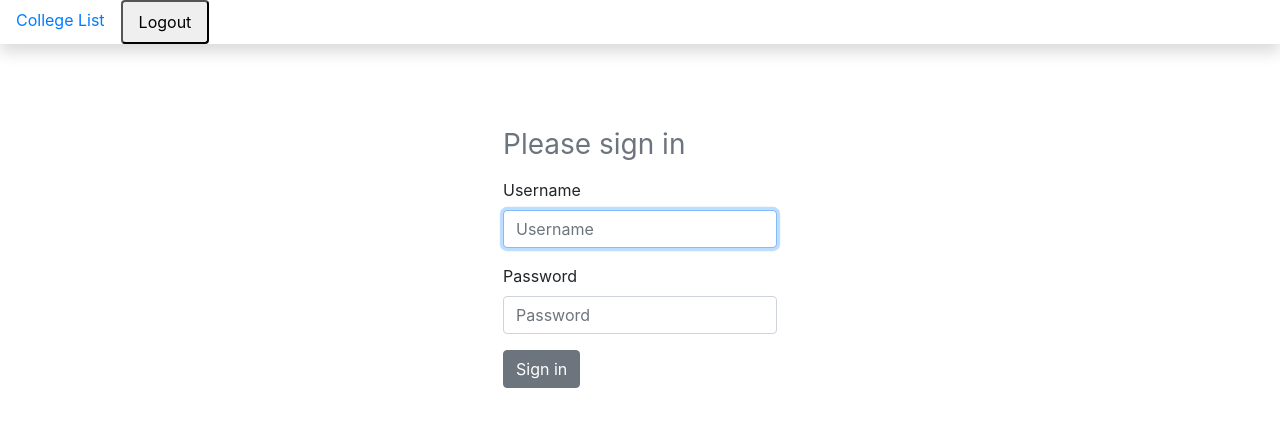
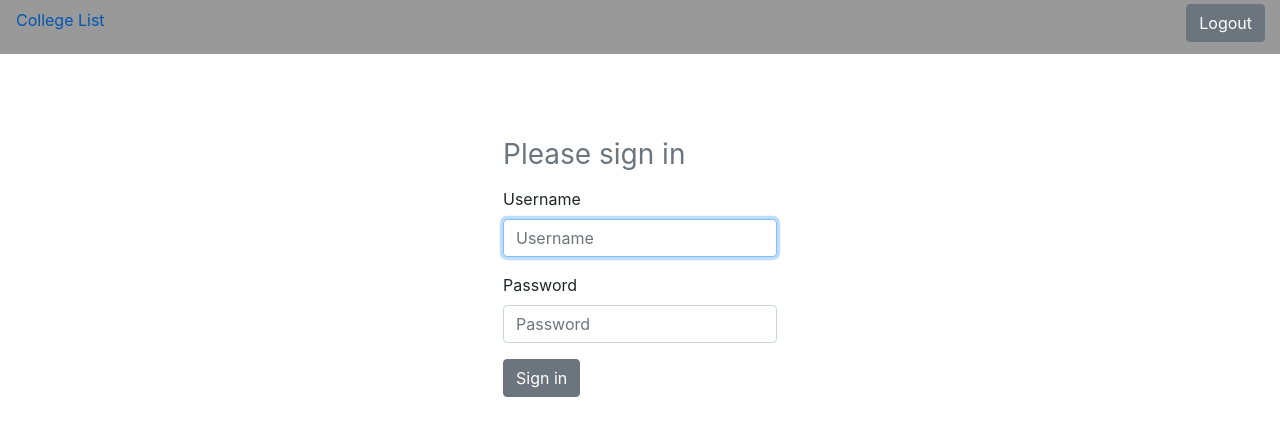
Before and after one commit to mmcdevitt1997/collegecostclient, a React (Create React App) app: page /login in a window 1280 px wide. Shown: the top 436 px of the page. Built offline with nearby package versions, Linux system fonts and the light colour scheme; sample sign-in values are in the browser's storage.

Commit message:
nav bar stuff

```diff
--- a/src/components/college/MyColleges.js
+++ b/src/components/college/MyColleges.js
@@ -59,7 +59,7 @@ const MyColleges = props => {
                   <br />
 
                   <div className = "editDeleteButton">
-                  <Button onClick={() => deleteMyCollege(myCollege.id)}>
+                  <Button className="deleteBtn" onClick={() => deleteMyCollege(myCollege.id)}>
                    X
                   </Button>
                   <Button onClick={() => {props.history.push(`/editcollegepage/${myCollege.id}`)}}>Edit</Button>
--- a/src/components/costpage/CostPage.js
+++ b/src/components/costpage/CostPage.js
@@ -102,7 +102,7 @@ const CostPage = props => {
                                 Edit
                               </Button>
                               <Button
-                                className="costButton"
+                                className="costButton  deleteBtn"
                                 onClick={() => deleteCost(cost.id)}
                               >
                                 {" "}
--- a/src/components/nav/NavBar.css
+++ b/src/components/nav/NavBar.css
@@ -0,0 +1,14 @@
+.navColor{
+    background-color:#999999;
+    justify-content: space-between;
+}
+
+a{
+    color: whitesmoke;
+}
+.navButton{
+    margin: -19%;
+    margin-top: 5%;
+    margin-bottom: 15%;
+
+}
--- a/src/components/nav/NavBar.js
+++ b/src/components/nav/NavBar.js
@@ -2,23 +2,24 @@ import React from "react";
 import { Link } from "react-router-dom";
 import "bootstrap/dist/css/bootstrap.min.css";
 import useSimpleAuth from "../hooks/ui/useSimpleAuth";
+import "./NavBar.css";
+import { Nav, NavItem, Button } from 'reactstrap';
 
 const NavBar = props => {
   const { isAuthenticated, logout } = useSimpleAuth();
 
   return (
-    <nav className="navbar navbar-light light-blue flex-md-nowrap p-0 shadow navbar1">
-      <ul className="nav nav-pills nav-fill">
+    <Nav className = "navColor">
         {isAuthenticated() ? (
           <>
-            <li className="nav-item">
+            <NavItem>
               <Link className="nav-link" to="/">
                 College List
               </Link>
-            </li>
-            <li className="nav-item">
-              <button
-                className="nav-link fakeLink logout-link"
+            </NavItem>
+            <NavItem>
+              <Button
+                className="navButton"
                 onClick={() => {
                   logout();
                   props.history.push({
@@ -27,25 +28,25 @@ const NavBar = props => {
                 }}
               >
                 Logout
-              </button>
-            </li>
+              </Button>
+            </NavItem>
           </>
         ) : (
           <>
-            <li className="nav-item">
+            <NavItem >
               <Link className="nav-link" to="/login">
                 Login
               </Link>
-            </li>
-            <li className="nav-item">
+            </NavItem>
+            <NavItem>
               <Link className="nav-link" to="/register">
                 Register
               </Link>
-            </li>
+            </NavItem>
           </>
         )}
-      </ul>
-    </nav>
+
+    </Nav>
   );
 };
 
--- a/src/index.css
+++ b/src/index.css
@@ -38,3 +38,7 @@ code {
 .formYearTitle{
   margin-left: 25%;
 }
+
+.deleteBtn{
+  background-color: #e41a1c ;
+}
```
